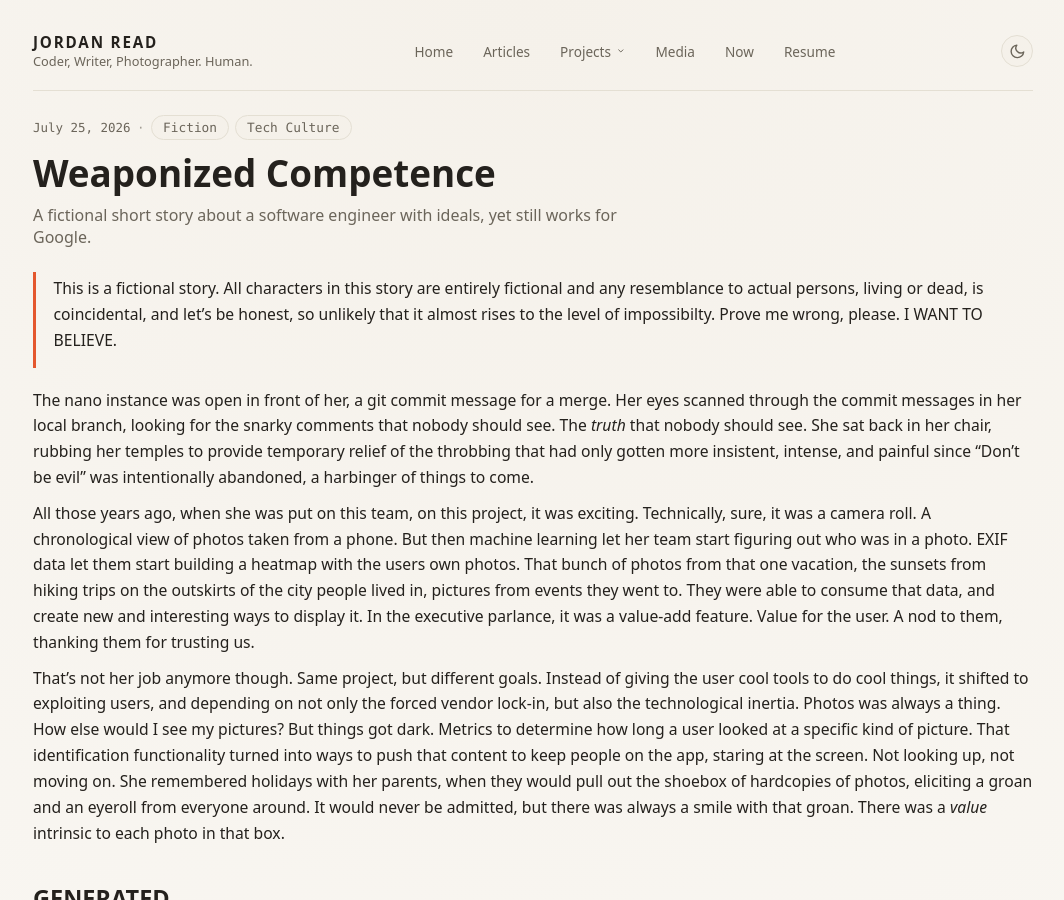
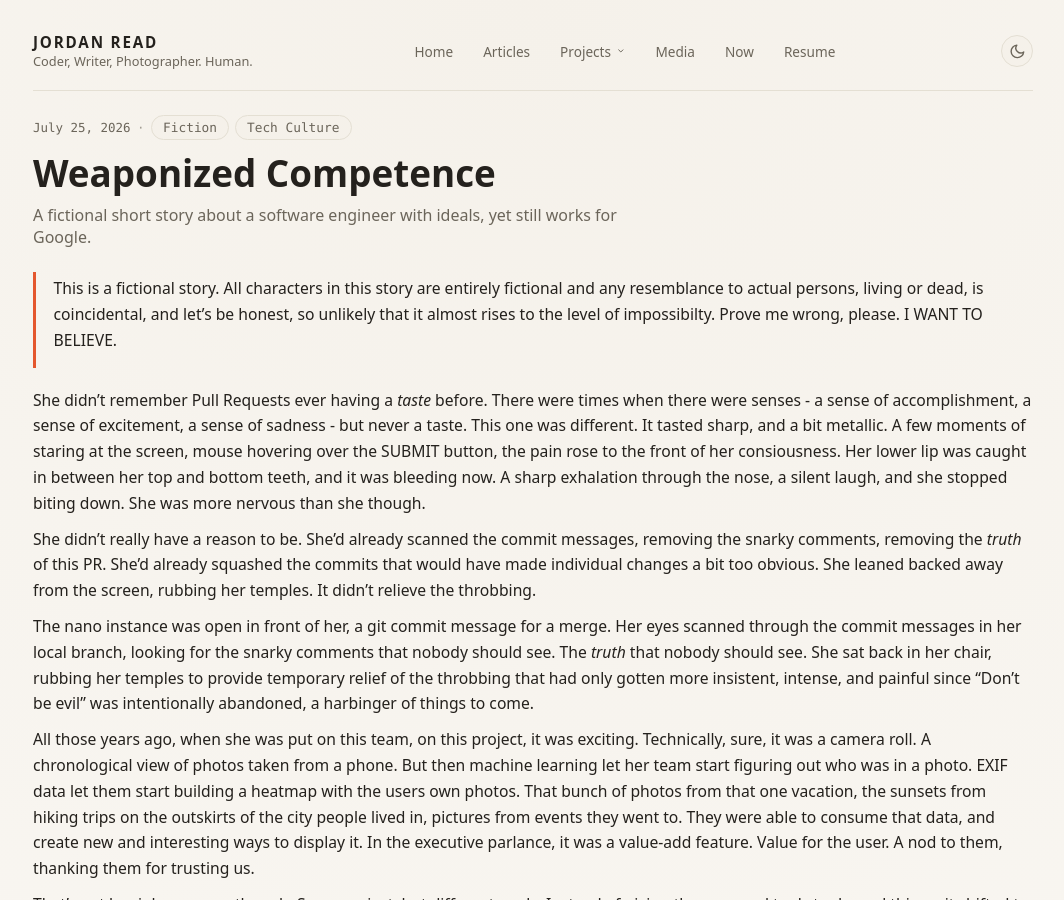
Before and after one commit to jordanread/jr.com, a Jekyll site: the page built from _articles/weaponized-competence.md, in a window 1280 px wide and 900 px high. Shown: the whole window, without its empty margins (107-1171 px from the left). Built offline with Jekyll 4.4.1, drawn with Linux system fonts in a browser that asks for light colours.

Commit message:
in progress

```diff
--- a/_articles/weaponized-competence.md
+++ b/_articles/weaponized-competence.md
@@ -6,6 +6,10 @@ tags: [Fiction, Tech Culture]
 date: 2026-07-25
 ---
 > This is a fictional story. All characters in this story are entirely fictional and any resemblance to actual persons, living or dead, is coincidental, and let's be honest, so unlikely that it almost rises to the level of impossibilty. Prove me wrong, please. I WANT TO BELIEVE.
+
+She didn't remember Pull Requests ever having a *taste* before. There were times when there were senses - a sense of accomplishment, a sense of excitement, a sense of sadness - but never a taste. This one was different. It tasted sharp, and a bit metallic. A few moments of staring at the screen, mouse hovering over the SUBMIT button, the pain rose to the front of her consiousness. Her lower lip was caught in between her top and bottom teeth, and it was bleeding now. A sharp exhalation through the nose, a silent laugh, and she stopped biting down. She was more nervous than she though.
+
+She didn't really have a reason to be. She'd already scanned the commit messages, removing the snarky comments, removing the *truth* of this PR. She'd already squashed the commits that would have made individual changes a bit too obvious. She leaned backed away from the screen, rubbing her temples. It didn't relieve the throbbing.
 
 The nano instance was open in front of her, a git commit message for a merge. Her eyes scanned through the commit messages in her local branch, looking for the snarky comments that nobody should see. The *truth* that nobody should see. She sat back in her chair, rubbing her temples to provide temporary relief of the throbbing that had only gotten more insistent, intense, and painful since "Don't be evil" was intentionally abandoned, a harbinger of things to come.
 
```
